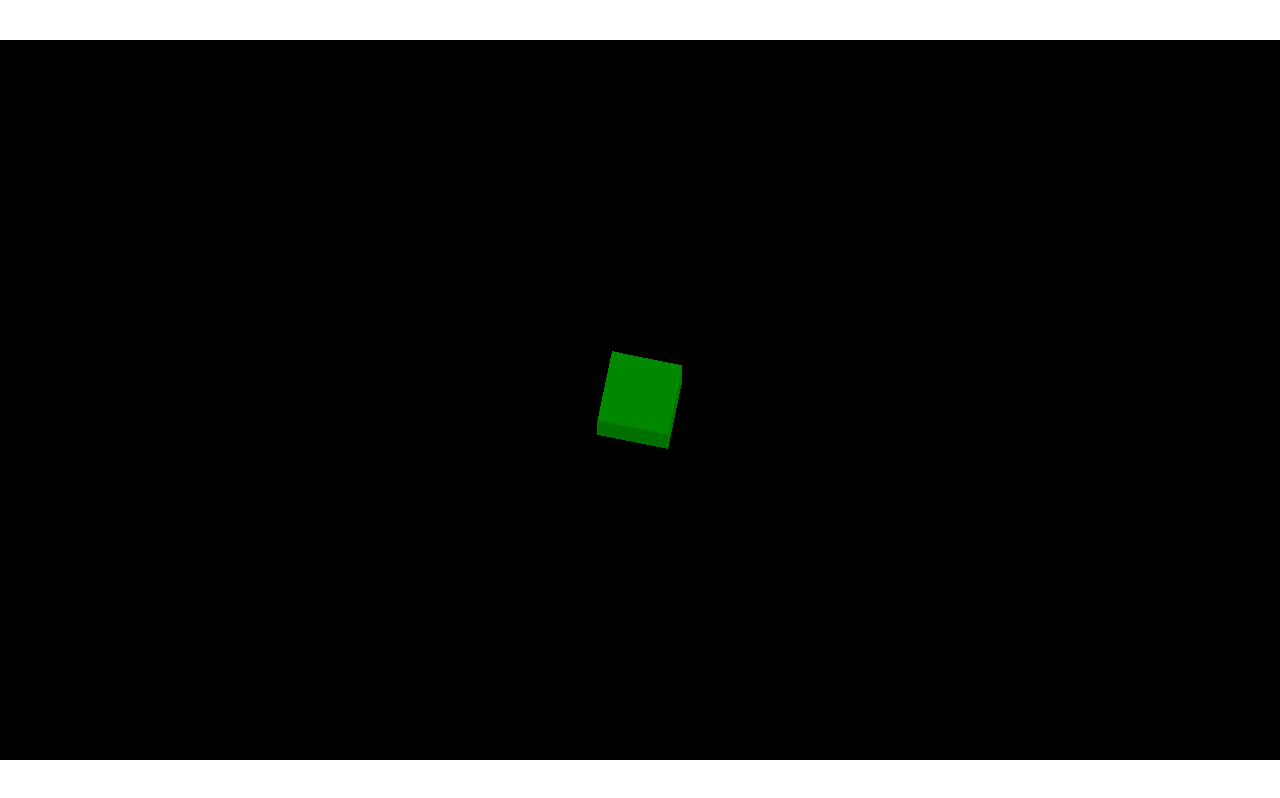
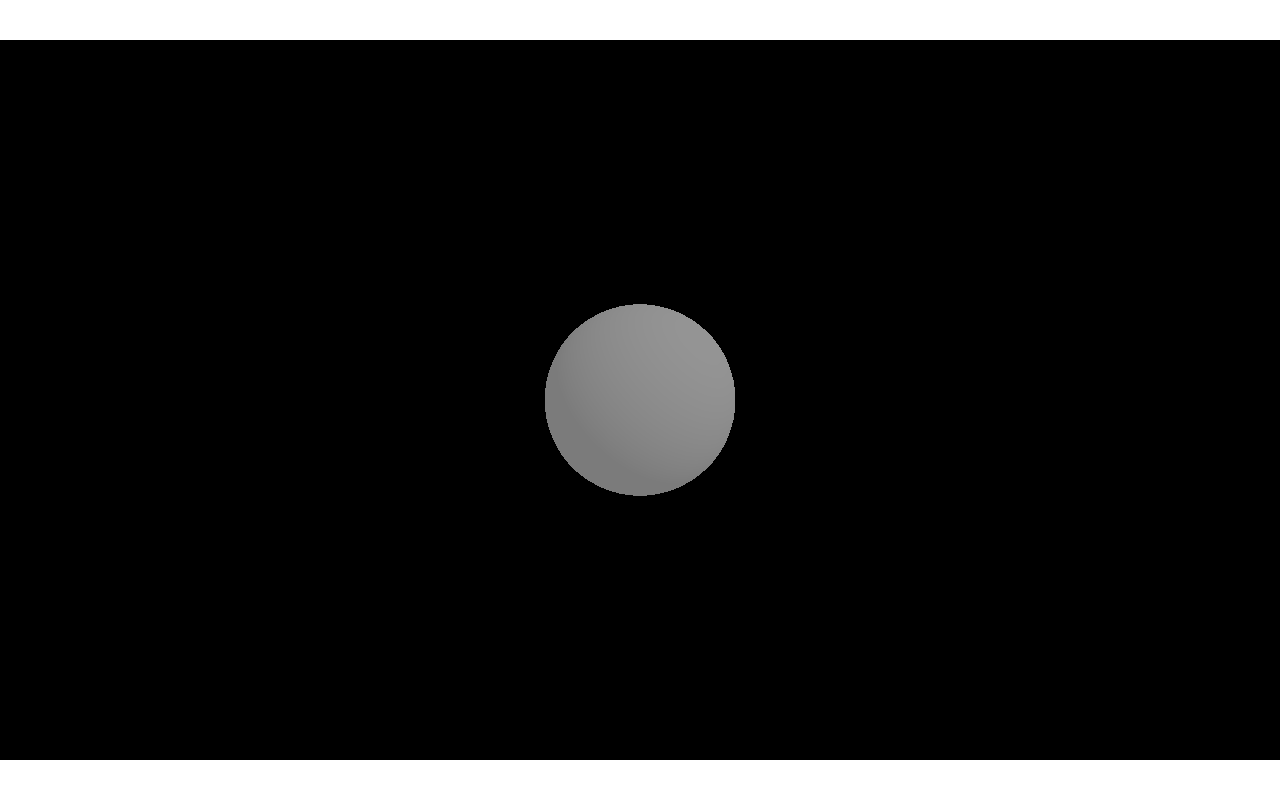
Before and after one commit to leonardochappuis/Three-study, a website built with Vite: page index.html in a window 1280 px wide. Built offline with nearby package versions, Linux system fonts and the light colour scheme.

Commit message:
:sparkles: Add SceneManager, Game and Scene classes. Starting functionality

```diff
--- a/index.html
+++ b/index.html
@@ -3,12 +3,14 @@
 <head>
   <meta charset="UTF-8">
   <meta name="viewport" content="width=device-width, initial-scale=1.0">
-  <title>Vite + HTMX + Tailwind + DaisyUI</title>
+  <title>Three.js Study</title>
   <link rel="stylesheet" href="/src/style.css">
 </head>
 <body class="h-full">
   <div class="flex w-full h-full justify-center items-center">
-    <div id="renderer" class="aspect-video min-w-64 w-full">
+    <div class="aspect-video w-full max-h-full">
+      <div id="renderer" class="w-full h-full">
+    </div>
   </div>
 
   <script type="module" src="/src/main.ts"></script>
--- a/src/main.ts
+++ b/src/main.ts
@@ -1,79 +1,308 @@
 import * as THREE from 'three';
 import WebGL from 'three/addons/capabilities/WebGL.js';
 
-class Game {
-  renderer: THREE.WebGLRenderer;
-  scene: THREE.Scene;
-  camera: THREE.OrthographicCamera; // Top-down
-  rootElement: HTMLElement | null;
-  cube: THREE.Mesh;
+interface Scene {
+  threeScene: THREE.Scene;
+  game: Game;
+  init(): Promise<void>;
+  dispose(): void;
+  update(dt: number): void;
+  render(dt: number): void;
+}
 
-  constructor() {
-    this.rootElement = document.getElementById('renderer');
-    if (!this.rootElement) {
-      throw new Error("Couldn't find root element to attach the renderer.");
+class Scene1 implements Scene {
+  threeScene: THREE.Scene;
+  game: Game;
+  cube = null as THREE.Mesh | null;
+  camera = null as THREE.OrthographicCamera | null;
+
+  constructor(game: Game) {
+    this.game = game;
+    this.threeScene = new THREE.Scene();
+  }
+
+  async init() {
+    try {
+      if (this.cube && this.camera) {
+        console.warn('Scene1 is already initialized');
+        return;
+      }
+      this.initLights();
+      this.initCube();
+      this.initCamera();
+    } catch (error) {
+      console.error('Error initializing Scene1:', error);
     }
+  }
 
-    // Start the animation loop
-    if (!WebGL.isWebGL2Available()) {
-      const warning = WebGL.getWebGL2ErrorMessage();
-      this.rootElement.appendChild(warning);
-      throw new Error("No WebGL support");
-    }
+  initLights() {
+    const directionalLight = new THREE.DirectionalLight(0xffffff, 1);
+    directionalLight.position.set(5, 10, 5);
+    this.threeScene.add(directionalLight);
 
-    // Initialize the renderer
-    this.renderer = new THREE.WebGLRenderer();
+    const ambientLight = new THREE.AmbientLight(0x404040);
+    this.threeScene.add(ambientLight);
+  }
 
-    const width = this.rootElement.clientWidth;
-    const height = this.rootElement.clientHeight;
-    this.renderer.setSize(width, height);
+  initCube() {
+    const geometry = new THREE.BoxGeometry(1, 1, 1);
+    const material = new THREE.MeshStandardMaterial({
+      color: 0x00ff00,
+      roughness: 0.5,
+      metalness: 0.5,
+    });
 
-    this.rootElement.appendChild(this.renderer.domElement);
+    this.cube = new THREE.Mesh(geometry, material);
+    this.threeScene.add(this.cube);
+  }
 
-    this.scene = new THREE.Scene();
+  initCamera() {
+    const size = new THREE.Vector2();
+    this.game.renderer.getSize(size);
+    const aspect = size.x / size.y;
+    const frustumSize = 10;
 
-    // Set up an orthographic camera
-    const aspect = width / height;
-    const frustumSize = 10;
     this.camera = new THREE.OrthographicCamera(
-      frustumSize * aspect / -2,
-      frustumSize * aspect / 2,
+      (frustumSize * aspect) / -2,
+      (frustumSize * aspect) / 2,
       frustumSize / 2,
       frustumSize / -2,
       0.1,
       1000
     );
-    this.camera.position.set(0, 10, 0); // Position the camera above the scene
-    this.camera.lookAt(0, 0, 0); // Look at the center of the scene (origin)
-    this.camera.up.set(0, 0, -1); // Set the camera's up direction
 
-    // Add a directional light
-    const directionalLight = new THREE.DirectionalLight(0xffffff, 1);
-    directionalLight.position.set(5, 10, 5);
-    this.scene.add(directionalLight);
-
-    const ambientLight = new THREE.AmbientLight(0x404040); // Soft white light
-    this.scene.add(ambientLight);
-
-    // Add a basic object to the scene (for testing)
-    const geometry = new THREE.BoxGeometry(1, 1, 1);
-    const material = new THREE.MeshPhongMaterial({ color: 0x00ff00 }); // Use a material that reacts to light
-    this.cube = new THREE.Mesh(geometry, material);
-    this.scene.add(this.cube);
-
-    // Start the animation loop
-    this.animate();
+    this.camera.position.set(0, 10, 0);
+    this.camera.lookAt(0, 0, 0);
+    this.camera.up.set(0, 0, -1);
   }
 
+  update(dt: number) {
+    if (!this.cube) return;
+    this.cube.rotation.x += dt;
+    this.cube.rotation.z += dt;
+  }
+
+  render(dt: number) {
+    if (!this.cube || !this.camera) return;
+    this.game.renderer.render(this.threeScene, this.camera);
+  }
+
+  dispose() {
+    if (!this.cube) return;
+    this.cube.geometry.dispose();
+    (this.cube.material as THREE.Material).dispose();
+    this.threeScene.clear();
+    this.cube = null;
+    this.camera = null;
+  }
+}
+
+class Scene2 implements Scene {
+  threeScene: THREE.Scene;
+  game: Game;
+  sphere = null as THREE.Mesh | null;
+  camera = null as THREE.PerspectiveCamera | null;
+
+  constructor(game: Game) {
+    this.game = game;
+    this.threeScene = new THREE.Scene();
+  }
+
+  async init() {
+    try {
+      if (this.sphere && this.camera) {
+        console.warn('Scene2 is already initialized');
+        return;
+      }
+      await this.loadAssets();
+      this.initLights();
+      this.initCamera();
+    } catch (error) {
+      console.error('Error initializing Scene2:', error);
+    }
+  }
+
+  async loadAssets() {
+    const loader = new THREE.TextureLoader();
+    try {
+      const texture = await loader.loadAsync('https://threejsfundamentals.org/threejs/resources/images/wall.jpg'); // Sample texture
+      const geometry = new THREE.SphereGeometry(1, 32, 32);
+      const material = new THREE.MeshStandardMaterial({ map: texture });
+      this.sphere = new THREE.Mesh(geometry, material);
+      this.threeScene.add(this.sphere);
+    } catch (error) {
+      console.error('Error loading assets:', error);
+    }
+  }
+
+  initLights() {
+    const ambientLight = new THREE.AmbientLight(0xffffff);
+    const directionalLight = new THREE.DirectionalLight(0xffffff, 0.5);
+    directionalLight.position.set(5, 5, 5);
+    this.threeScene.add(ambientLight);
+    this.threeScene.add(directionalLight);
+  }
+
+  initCamera() {
+    const size = new THREE.Vector2();
+    this.game.renderer.getSize(size);
+    const aspect = size.x / size.y
+    this.camera = new THREE.PerspectiveCamera(75, aspect, 0.1, 1000);
+    this.camera.position.z = 5;
+  }
+
+  update(dt: number) {
+    if (!this.sphere) return;
+    this.sphere.rotation.y += dt;
+  }
+
+  render(dt: number) {
+    if (!this.sphere || !this.camera) return;
+    this.game.renderer.render(this.threeScene, this.camera);
+  }
+
+  dispose() {
+    if (!this.sphere) return;
+    this.sphere.geometry.dispose();
+    (this.sphere.material as THREE.Material).dispose();
+    this.threeScene.clear();
+    this.sphere = null;
+    this.camera = null;
+  }
+}
+
+class SceneManager {
+  currentScene: Scene | null = null;
+  transitionDuration = 0.6; // Transition duration in seconds
+
+  async setScene(scene: Scene) {
+    if (this.currentScene) {
+      await this.fadeOut(this.transitionDuration);
+      this.currentScene.dispose();
+    }
+
+    this.currentScene = scene;
+    await this.currentScene.init();
+    this.fadeIn(this.transitionDuration);
+  }
+
+  async fadeOut(duration: number) {
+    const rendererDom = document.querySelector('canvas');
+    if (rendererDom) {
+      rendererDom.style.transition = `opacity ${duration}s`;
+      rendererDom.style.opacity = '0.0';
+    }
+    await new Promise((resolve) => setTimeout(resolve, duration * 1000));
+  }
+
+  fadeIn(duration: number) {
+    const rendererDom = document.querySelector('canvas');
+    if (rendererDom) {
+      rendererDom.style.transition = `opacity ${duration}s`;
+      rendererDom.style.opacity = '1';
+    }
+  }
+}
+
+class Game {
+  readonly renderer!: THREE.WebGLRenderer;
+  readonly clock = new THREE.Clock();
+  delta = 0;
+  interval = 1 / 60;
+  sceneManager = new SceneManager();
+  rootElement!: HTMLElement;
+
+  initThreeRenderer = () => {
+    if (!this.rootElement) {
+      throw new Error("Couldn't find root element to attach the renderer.");
+    }
+
+    if (!WebGL.isWebGL2Available()) {
+      const warning = WebGL.getWebGL2ErrorMessage();
+      this.rootElement.appendChild(warning);
+      throw new Error('No WebGL support');
+    }
+
+    const renderer = new THREE.WebGLRenderer();
+    const width = this.rootElement.clientWidth;
+    const height = this.rootElement.clientHeight;
+    renderer.setSize(width, height);
+    this.rootElement.appendChild(renderer.domElement);
+    return renderer;
+  };
+
+  constructor() {
+    let element = document.getElementById('renderer');
+    if (!element) {
+      throw "Couldn't find the renderer element";
+    }
+    this.rootElement = element;
+    this.renderer = this.initThreeRenderer();
+
+    this.sceneManager = new SceneManager();
+
+    const resizeObserver = new ResizeObserver(() => {
+      this.onWindowResize();
+    });
+    resizeObserver.observe(this.rootElement);
+
+    document.addEventListener('keydown', this.onKeyDown);
+
+    this.update();
+  }
+
+
+  onWindowResize = () => {
+    const width = this.rootElement.clientWidth;
+    const height = this.rootElement.clientHeight;
+    this.renderer.setSize(width, height);
+
+    if (this.sceneManager.currentScene instanceof Scene1) {
+      const scene = this.sceneManager.currentScene as Scene1;
+      const aspect = width / height;
+      const frustumSize = 10;
+
+      if (!scene || !scene.camera) return;
+      scene.camera.left = (frustumSize * aspect) / -2;
+      scene.camera.right = (frustumSize * aspect) / 2;
+      scene.camera.top = frustumSize / 2;
+      scene.camera.bottom = frustumSize / -2;
+      scene.camera.updateProjectionMatrix();
+    } else if (this.sceneManager.currentScene instanceof Scene2) {
+      const scene = this.sceneManager.currentScene as Scene2;
+      if (scene.camera) {
+        scene.camera.aspect = width / height;
+        scene.camera.updateProjectionMatrix();
+      }
+    }
+  };
+
+  onKeyDown = (event: KeyboardEvent) => {
+    if (event.key === '1') {
+      this.sceneManager.setScene(new Scene1(this));
+    } else if (event.key === '2') {
+      this.sceneManager.setScene(new Scene2(this));
+    }
+  };
+
   // Animation loop
-  animate = () => {
-    requestAnimationFrame(this.animate);
-
-    this.cube.rotation.x += 0.01;
-    this.cube.rotation.z += 0.01;
-
-    this.renderer.render(this.scene, this.camera);
+  update = () => {
+    requestAnimationFrame(this.update);
+    this.delta += this.clock.getDelta();
+    if (this.delta > this.interval) {
+      if (this.sceneManager.currentScene) {
+        this.sceneManager.currentScene.update(this.delta);
+        this.sceneManager.currentScene.render(this.delta);
+      }
+      this.delta = this.delta % this.interval;
+    }
   };
 }
 
-new Game();
+// Initialize the game
+const game = new Game();
+game.sceneManager.setScene(new Scene1(game)); // Start with Scene1
+// Example transition to Scene2 after 5 seconds
+setTimeout(() => {
+  game.sceneManager.setScene(new Scene2(game));
+}, 5000);
```
Also changed, not shown: texture.png (added).
